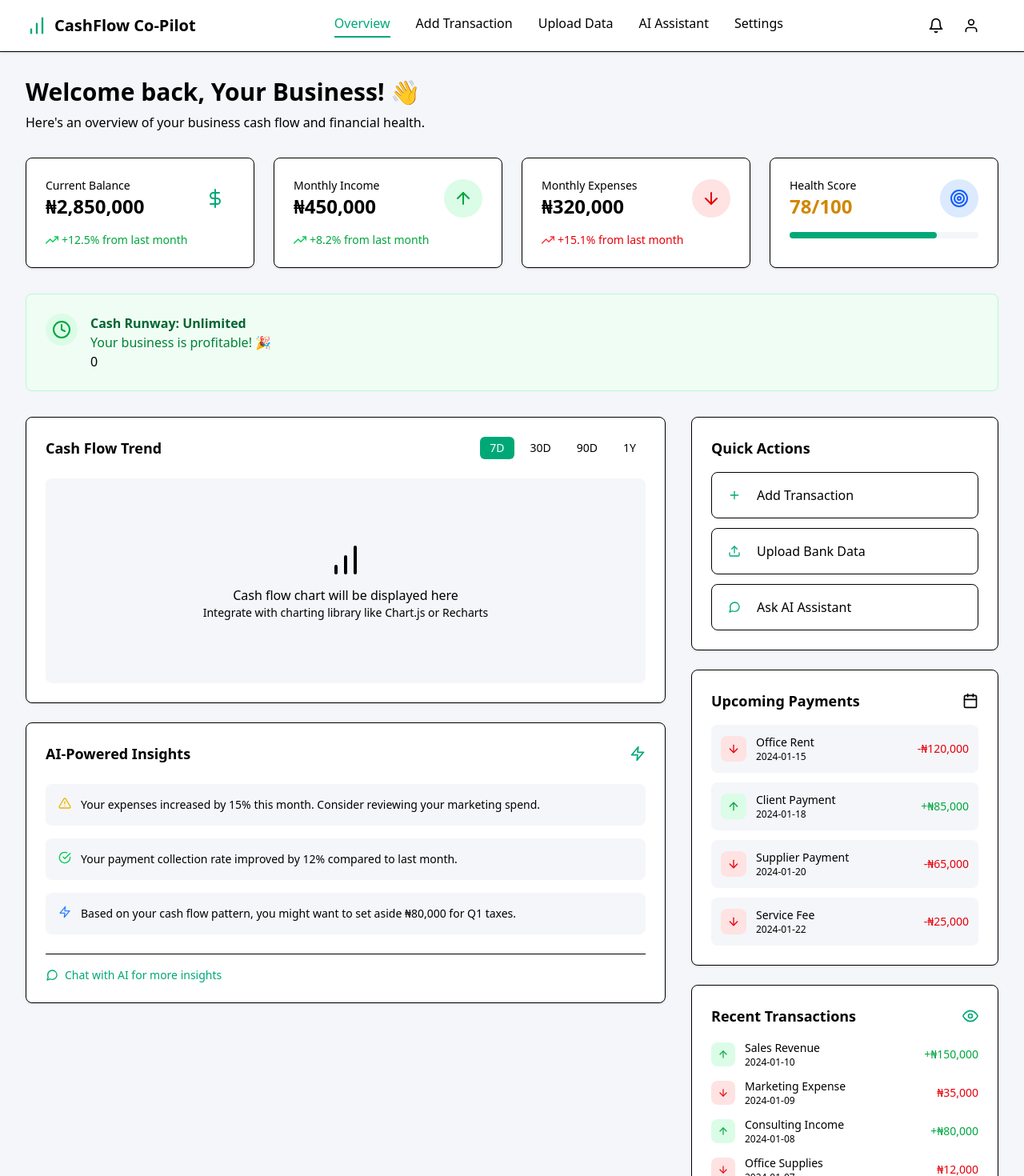
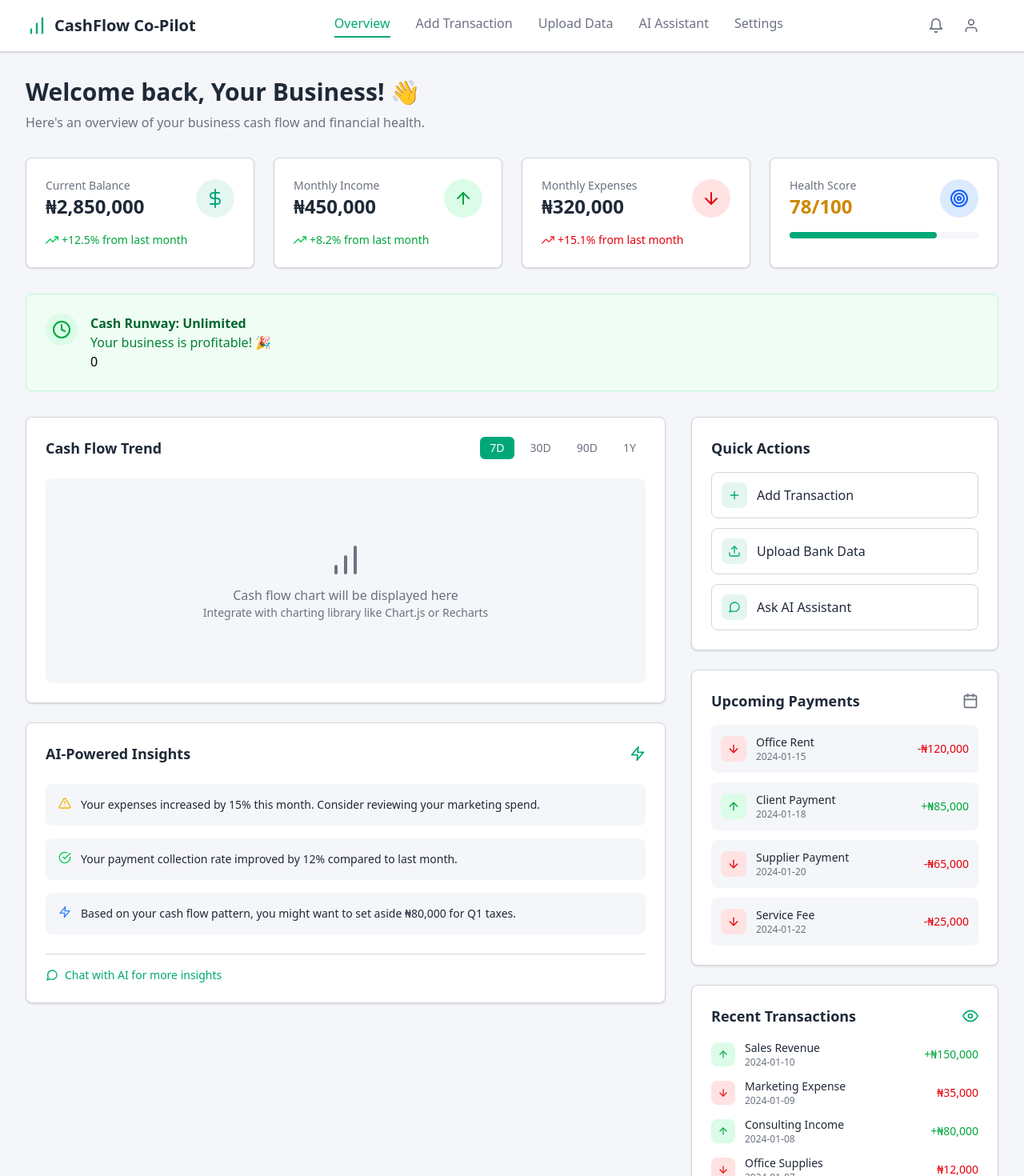
Before and after one commit to Sherifsani/cashflow-ai, a Next.js app: page /dashboard in a window 1280 px wide. Shown: the top 1470 px of the page at 80% size. Built offline with nearby package versions, Linux system fonts and the light colour scheme.

Commit message:
fix(ui): color pallete on dashboard page.

```diff
--- a/app/dashboard/page.tsx
+++ b/app/dashboard/page.tsx
@@ -223,53 +223,53 @@ export default function Dashboard() {
 
   if (loading) {
     return (
-      <div className="min-h-screen bg-brand-gray-light flex items-center justify-center">
+      <div className="min-h-screen bg-background-light flex items-center justify-center">
         <div className="flex items-center space-x-2">
-          <FiRefreshCw className="animate-spin text-brand-teal" size={24} />
-          <span className="text-brand-gray-dark">Loading dashboard...</span>
+          <FiRefreshCw className="animate-spin text-primary" size={24} />
+          <span className="text-text-primary">Loading dashboard...</span>
         </div>
       </div>
     )
   }
 
   return (
-    <div className="min-h-screen bg-brand-gray-light">
+    <div className="min-h-screen bg-background-light">
       {/* Header */}
-      <header className="bg-white shadow-sm border-b border-brand-gray">
+      <header className="bg-white shadow-sm border-b border-border-brand">
         <div className="max-w-7xl mx-auto px-4 sm:px-6 lg:px-8">
           <div className="flex justify-between items-center h-16">
             {/* Logo and Brand */}
             <div className="flex items-center">
-              <FiBarChart className="text-brand-teal" size={28} />
-              <span className="ml-2 text-xl font-bold text-brand-gray-dark">CashFlow Co-Pilot</span>
+              <FiBarChart className="text-primary" size={28} />
+              <span className="ml-2 text-xl font-bold text-text-primary">CashFlow Co-Pilot</span>
             </div>
 
             {/* Desktop Navigation */}
             <nav className="hidden md:flex space-x-8">
-              <Link href="/dashboard" className="text-brand-teal font-medium border-b-2 border-brand-teal pb-1">
+              <Link href="/dashboard" className="text-primary font-medium border-b-2 border-primary pb-1">
                 Overview
               </Link>
-              <Link href="/dashboard/add-transaction" className="text-brand-gray hover:text-brand-teal transition-colors">
+              <Link href="/dashboard/add-transaction" className="text-text-secondary hover:text-primary transition-colors">
                 Add Transaction
               </Link>
-              <Link href="/dashboard/upload" className="text-brand-gray hover:text-brand-teal transition-colors">
+              <Link href="/dashboard/upload" className="text-text-secondary hover:text-primary transition-colors">
                 Upload Data
               </Link>
-              <Link href="/dashboard/chat" className="text-brand-gray hover:text-brand-teal transition-colors">
+              <Link href="/dashboard/chat" className="text-text-secondary hover:text-primary transition-colors">
                 AI Assistant
               </Link>
-              <Link href="/dashboard/settings" className="text-brand-gray hover:text-brand-teal transition-colors">
+              <Link href="/dashboard/settings" className="text-text-secondary hover:text-primary transition-colors">
                 Settings
               </Link>
             </nav>
 
             {/* User Menu */}
             <div className="flex items-center space-x-4">
-              <button className="p-2 text-brand-gray hover:text-brand-teal transition-colors">
+              <button className="p-2 text-text-secondary hover:text-primary transition-colors">
                 <FiBell size={20} />
               </button>
               <div className="relative group">
-                <button className="flex items-center space-x-2 text-brand-gray hover:text-brand-teal transition-colors">
+                <button className="flex items-center space-x-2 text-text-secondary hover:text-primary transition-colors">
                   <FiUser size={20} />
                   <span className="hidden sm:block">{user?.email}</span>
                 </button>
@@ -277,7 +277,7 @@ export default function Dashboard() {
                   <div className="py-1">
                     <button
                       onClick={handleLogout}
-                      className="flex items-center space-x-2 px-4 py-2 text-sm text-brand-gray hover:bg-brand-gray-light hover:text-brand-teal w-full text-left"
+                      className="flex items-center space-x-2 px-4 py-2 text-sm text-text-secondary hover:bg-background-light hover:text-primary w-full text-left"
                     >
                       <FiLogOut size={16} />
                       <span>Logout</span>
@@ -289,7 +289,7 @@ export default function Dashboard() {
               {/* Mobile menu button */}
               <button
                 onClick={() => setShowMobileMenu(!showMobileMenu)}
-                className="md:hidden p-2 text-brand-gray hover:text-brand-teal transition-colors"
+                className="md:hidden p-2 text-text-secondary hover:text-primary transition-colors"
               >
                 <FiBarChart size={20} />
               </button>
@@ -299,21 +299,21 @@ export default function Dashboard() {
 
         {/* Mobile Navigation */}
         {showMobileMenu && (
-          <div className="md:hidden bg-white border-t border-brand-gray">
+          <div className="md:hidden bg-white border-t border-border-brand">
             <div className="px-2 pt-2 pb-3 space-y-1">
-              <Link href="/dashboard" className="block px-3 py-2 text-brand-teal font-medium bg-brand-gray-light rounded-md">
+              <Link href="/dashboard" className="block px-3 py-2 text-primary font-medium bg-background-light rounded-md">
                 Overview
               </Link>
-              <Link href="/dashboard/add-transaction" className="block px-3 py-2 text-brand-gray hover:text-brand-teal hover:bg-brand-gray-light rounded-md transition-colors">
+              <Link href="/dashboard/add-transaction" className="block px-3 py-2 text-text-secondary hover:text-primary hover:bg-background-light rounded-md transition-colors">
                 Add Transaction
               </Link>
-              <Link href="/dashboard/upload" className="block px-3 py-2 text-brand-gray hover:text-brand-teal hover:bg-brand-gray-light rounded-md transition-colors">
+              <Link href="/dashboard/upload" className="block px-3 py-2 text-text-secondary hover:text-primary hover:bg-background-light rounded-md transition-colors">
                 Upload Data
               </Link>
-              <Link href="/dashboard/chat" className="block px-3 py-2 text-brand-gray hover:text-brand-teal hover:bg-brand-gray-light rounded-md transition-colors">
+              <Link href="/dashboard/chat" className="block px-3 py-2 text-text-secondary hover:text-primary hover:bg-background-light rounded-md transition-colors">
                 AI Assistant
               </Link>
-              <Link href="/dashboard/settings" className="block px-3 py-2 text-brand-gray hover:text-brand-teal hover:bg-brand-gray-light rounded-md transition-colors">
+              <Link href="/dashboard/settings" className="block px-3 py-2 text-text-secondary hover:text-primary hover:bg-background-light rounded-md transition-colors">
                 Settings
               </Link>
             </div>
@@ -325,10 +325,10 @@ export default function Dashboard() {
       <main className="max-w-7xl mx-auto px-4 sm:px-6 lg:px-8 py-8">
         {/* Welcome Section */}
         <div className="mb-8">
-          <h1 className="text-3xl font-bold text-brand-gray-dark">
+          <h1 className="text-3xl font-bold text-text-primary">
             Welcome back, {mockData.businessName}! 👋
           </h1>
-          <p className="text-brand-gray mt-2">
+          <p className="text-text-secondary mt-2">
             Here's an overview of your business cash flow and financial health.
           </p>
         </div>
@@ -336,16 +336,16 @@ export default function Dashboard() {
         {/* Key Metrics Grid */}
         <div className="grid grid-cols-1 md:grid-cols-2 lg:grid-cols-4 gap-6 mb-8">
           {/* Current Balance */}
-          <div className="bg-white p-6 rounded-lg shadow-sm border border-brand-gray">
+          <div className="bg-white p-6 rounded-lg shadow-sm border border-border-brand">
             <div className="flex items-center justify-between">
               <div>
-                <p className="text-sm font-medium text-brand-gray">Current Balance</p>
-                <p className="text-2xl font-bold text-brand-gray-dark">
+                <p className="text-sm font-medium text-text-secondary">Current Balance</p>
+                <p className="text-2xl font-bold text-text-primary">
                   {formatCurrency(mockData.currentBalance)}
                 </p>
               </div>
-              <div className="p-3 bg-brand-teal/10 rounded-full">
-                <FiDollarSign className="text-brand-teal" size={24} />
+              <div className="p-3 bg-primary/10 rounded-full">
+                <FiDollarSign className="text-primary" size={24} />
               </div>
             </div>
             <div className="mt-4 flex items-center">
@@ -355,11 +355,11 @@ export default function Dashboard() {
           </div>
 
           {/* Monthly Income */}
-          <div className="bg-white p-6 rounded-lg shadow-sm border border-brand-gray">
+          <div className="bg-white p-6 rounded-lg shadow-sm border border-border-brand">
             <div className="flex items-center justify-between">
               <div>
-                <p className="text-sm font-medium text-brand-gray">Monthly Income</p>
-                <p className="text-2xl font-bold text-brand-gray-dark">
+                <p className="text-sm font-medium text-text-secondary">Monthly Income</p>
+                <p className="text-2xl font-bold text-text-primary">
                   {formatCurrency(mockData.monthlyIncome)}
                 </p>
               </div>
@@ -374,11 +374,11 @@ export default function Dashboard() {
           </div>
 
           {/* Monthly Expenses */}
-          <div className="bg-white p-6 rounded-lg shadow-sm border border-brand-gray">
+          <div className="bg-white p-6 rounded-lg shadow-sm border border-border-brand">
             <div className="flex items-center justify-between">
               <div>
-                <p className="text-sm font-medium text-brand-gray">Monthly Expenses</p>
-                <p className="text-2xl font-bold text-brand-gray-dark">
+                <p className="text-sm font-medium text-text-secondary">Monthly Expenses</p>
+                <p className="text-2xl font-bold text-text-primary">
                   {formatCurrency(mockData.monthlyExpenses)}
                 </p>
               </div>
@@ -393,10 +393,10 @@ export default function Dashboard() {
           </div>
 
           {/* Cash Flow Health Score */}
-          <div className="bg-white p-6 rounded-lg shadow-sm border border-brand-gray">
+          <div className="bg-white p-6 rounded-lg shadow-sm border border-border-brand">
             <div className="flex items-center justify-between">
               <div>
-                <p className="text-sm font-medium text-brand-gray">Health Score</p>
+                <p className="text-sm font-medium text-text-secondary">Health Score</p>
                 <p className={`text-2xl font-bold ${getHealthScoreColor(mockData.healthScore)}`}>
                   {mockData.healthScore}/100
                 </p>
@@ -406,9 +406,9 @@ export default function Dashboard() {
               </div>
             </div>
             <div className="mt-4">
-              <div className="w-full bg-brand-gray-light rounded-full h-2">
+              <div className="w-full bg-background-light rounded-full h-2">
                 <div
-                  className="bg-brand-teal h-2 rounded-full transition-all duration-300"
+                  className="bg-primary h-2 rounded-full transition-all duration-300"
                   style={{ width: `${mockData.healthScore}%` }}
                 ></div>
               </div>
@@ -468,9 +468,9 @@ export default function Dashboard() {
           {/* Left Column - Charts and Analytics */}
           <div className="lg:col-span-2 space-y-6">
             {/* Time Range Selector */}
-            <div className="bg-white p-6 rounded-lg shadow-sm border border-brand-gray">
+            <div className="bg-white p-6 rounded-lg shadow-sm border border-border-brand">
               <div className="flex flex-col sm:flex-row sm:items-center sm:justify-between mb-6">
-                <h2 className="text-lg font-semibold text-brand-gray-dark mb-4 sm:mb-0">Cash Flow Trend</h2>
+                <h2 className="text-lg font-semibold text-text-primary mb-4 sm:mb-0">Cash Flow Trend</h2>
                 <div className="flex space-x-2">
                   {(['7days', '30days', '90days', '1year'] as TimeRange[]).map((range) => (
                     <button
@@ -478,8 +478,8 @@ export default function Dashboard() {
                       onClick={() => setSelectedTimeRange(range)}
                       className={`px-3 py-1 rounded-md text-sm font-medium transition-colors ${
                         selectedTimeRange === range
-                          ? 'bg-brand-teal text-white'
-                          : 'text-brand-gray hover:text-brand-teal hover:bg-brand-gray-light'
+                          ? 'bg-primary text-white'
+                          : 'text-text-secondary hover:text-primary hover:bg-background-light'
                       }`}
                     >
                       {range === '7days' ? '7D' : range === '30days' ? '30D' : range === '90days' ? '90D' : '1Y'}
@@ -489,8 +489,8 @@ export default function Dashboard() {
               </div>
 
               {/* Placeholder for Chart */}
-              <div className="h-64 bg-brand-gray-light rounded-lg flex items-center justify-center">
-                <div className="text-center text-brand-gray">
+              <div className="h-64 bg-background-light rounded-lg flex items-center justify-center">
+                <div className="text-center text-text-secondary">
                   <FiBarChart size={48} className="mx-auto mb-2" />
                   <p>Cash flow chart will be displayed here</p>
                   <p className="text-sm">Integrate with charting library like Chart.js or Recharts</p>
@@ -499,27 +499,27 @@ export default function Dashboard() {
             </div>
 
             {/* AI Insights */}
-            <div className="bg-white p-6 rounded-lg shadow-sm border border-brand-gray">
+            <div className="bg-white p-6 rounded-lg shadow-sm border border-border-brand">
               <div className="flex items-center justify-between mb-6">
-                <h2 className="text-lg font-semibold text-brand-gray-dark">AI-Powered Insights</h2>
-                <FiZap className="text-brand-teal" size={20} />
+                <h2 className="text-lg font-semibold text-text-primary">AI-Powered Insights</h2>
+                <FiZap className="text-primary" size={20} />
               </div>
 
               <div className="space-y-4">
                 {mockData.aiInsights.map((insight, index) => (
-                  <div key={index} className="flex items-start space-x-3 p-4 bg-brand-gray-light rounded-lg">
+                  <div key={index} className="flex items-start space-x-3 p-4 bg-background-light rounded-lg">
                     {getInsightIcon(insight.type)}
                     <div className="flex-1">
-                      <p className="text-brand-gray-dark text-sm">{insight.message}</p>
+                      <p className="text-text-primary text-sm">{insight.message}</p>
                     </div>
                   </div>
                 ))}
               </div>
 
-              <div className="mt-6 pt-4 border-t border-brand-gray">
+              <div className="mt-6 pt-4 border-t border-border-brand">
                 <Link
                   href="/dashboard/chat"
-                  className="flex items-center space-x-2 text-brand-teal hover:text-brand-teal/80 transition-colors"
+                  className="flex items-center space-x-2 text-primary hover:text-primary-dark transition-colors"
                 >
                   <FiMessageCircle size={16} />
                   <span className="text-sm font-medium">Chat with AI for more insights</span>
@@ -531,51 +531,51 @@ export default function Dashboard() {
           {/* Right Column - Recent Activity & Quick Actions */}
           <div className="space-y-6">
             {/* Quick Actions */}
-            <div className="bg-white p-6 rounded-lg shadow-sm border border-brand-gray">
-              <h3 className="text-lg font-semibold text-brand-gray-dark mb-4">Quick Actions</h3>
+            <div className="bg-white p-6 rounded-lg shadow-sm border border-border-brand">
+              <h3 className="text-lg font-semibold text-text-primary mb-4">Quick Actions</h3>
               <div className="space-y-3">
                 <Link
                   href="/dashboard/add-transaction"
-                  className="flex items-center space-x-3 p-3 border border-brand-gray rounded-lg hover:bg-brand-gray-light hover:border-brand-teal transition-colors group"
+                  className="flex items-center space-x-3 p-3 border border-border-brand rounded-lg hover:bg-background-light hover:border-primary transition-colors group"
                 >
-                  <div className="p-2 bg-brand-teal/10 rounded-lg group-hover:bg-brand-teal group-hover:text-white transition-colors">
-                    <FiPlus className="text-brand-teal group-hover:text-white" size={16} />
+                  <div className="p-2 bg-primary/10 rounded-lg group-hover:bg-primary group-hover:text-white transition-colors">
+                    <FiPlus className="text-primary group-hover:text-white" size={16} />
                   </div>
-                  <span className="text-brand-gray-dark group-hover:text-brand-teal">Add Transaction</span>
+                  <span className="text-text-primary group-hover:text-primary">Add Transaction</span>
                 </Link>
 
                 <Link
                   href="/dashboard/upload"
-                  className="flex items-center space-x-3 p-3 border border-brand-gray rounded-lg hover:bg-brand-gray-light hover:border-brand-teal transition-colors group"
+                  className="flex items-center space-x-3 p-3 border border-border-brand rounded-lg hover:bg-background-light hover:border-primary transition-colors group"
                 >
-                  <div className="p-2 bg-brand-teal/10 rounded-lg group-hover:bg-brand-teal group-hover:text-white transition-colors">
-                    <FiUpload className="text-brand-teal group-hover:text-white" size={16} />
+                  <div className="p-2 bg-primary/10 rounded-lg group-hover:bg-primary group-hover:text-white transition-colors">
+                    <FiUpload className="text-primary group-hover:text-white" size={16} />
                   </div>
-                  <span className="text-brand-gray-dark group-hover:text-brand-teal">Upload Bank Data</span>
+                  <span className="text-text-primary group-hover:text-primary">Upload Bank Data</span>
                 </Link>
 
                 <Link
                   href="/dashboard/chat"
-                  className="flex items-center space-x-3 p-3 border border-brand-gray rounded-lg hover:bg-brand-gray-light hover:border-brand-teal transition-colors group"
+                  className="flex items-center space-x-3 p-3 border border-border-brand rounded-lg hover:bg-background-light hover:border-primary transition-colors group"
                 >
-                  <div className="p-2 bg-brand-teal/10 rounded-lg group-hover:bg-brand-teal group-hover:text-white transition-colors">
-                    <FiMessageCircle className="text-brand-teal group-hover:text-white" size={16} />
+                  <div className="p-2 bg-primary/10 rounded-lg group-hover:bg-primary group-hover:text-white transition-colors">
+                    <FiMessageCircle className="text-primary group-hover:text-white" size={16} />
                   </div>
-                  <span className="text-brand-gray-dark group-hover:text-brand-teal">Ask AI Assistant</span>
+                  <span className="text-text-primary group-hover:text-primary">Ask AI Assistant</span>
                 </Link>
               </div>
             </div>
 
             {/* Upcoming Payments */}
-            <div className="bg-white p-6 rounded-lg shadow-sm border border-brand-gray">
+            <div className="bg-white p-6 rounded-lg shadow-sm border border-border-brand">
               <div className="flex items-center justify-between mb-4">
-                <h3 className="text-lg font-semibold text-brand-gray-dark">Upcoming Payments</h3>
-                <FiCalendar className="text-brand-gray" size={20} />
+                <h3 className="text-lg font-semibold text-text-primary">Upcoming Payments</h3>
+                <FiCalendar className="text-text-secondary" size={20} />
               </div>
 
               <div className="space-y-3">
                 {mockData.upcomingPayments.map((payment, index) => (
-                  <div key={index} className="flex items-center justify-between p-3 bg-brand-gray-light rounded-lg">
+                  <div key={index} className="flex items-center justify-between p-3 bg-background-light rounded-lg">
                     <div className="flex items-center space-x-3">
                       <div className={`p-2 rounded-lg ${
                         payment.type === 'income' ? 'bg-green-100' : 'bg-red-100'
@@ -586,8 +586,8 @@ export default function Dashboard() {
                         }
                       </div>
                       <div>
-                        <p className="text-sm font-medium text-brand-gray-dark">{payment.name}</p>
-                        <p className="text-xs text-brand-gray">{payment.dueDate}</p>
+                        <p className="text-sm font-medium text-text-primary">{payment.name}</p>
+                        <p className="text-xs text-text-secondary">{payment.dueDate}</p>
                       </div>
                     </div>
                     <span className={`text-sm font-medium ${
@@ -601,10 +601,10 @@ export default function Dashboard() {
             </div>
 
             {/* Recent Transactions */}
-            <div className="bg-white p-6 rounded-lg shadow-sm border border-brand-gray">
+            <div className="bg-white p-6 rounded-lg shadow-sm border border-border-brand">
               <div className="flex items-center justify-between mb-4">
-                <h3 className="text-lg font-semibold text-brand-gray-dark">Recent Transactions</h3>
-                <button className="text-brand-teal hover:text-brand-teal/80 transition-colors">
+                <h3 className="text-lg font-semibold text-text-primary">Recent Transactions</h3>
+                <button className="text-primary hover:text-primary-dark transition-colors">
                   <FiEye size={20} />
                 </button>
               </div>
@@ -622,8 +622,8 @@ export default function Dashboard() {
                         }
                       </div>
                       <div>
-                        <p className="text-sm font-medium text-brand-gray-dark">{transaction.description}</p>
-                        <p className="text-xs text-brand-gray">{transaction.date}</p>
+                        <p className="text-sm font-medium text-text-primary">{transaction.description}</p>
+                        <p className="text-xs text-text-secondary">{transaction.date}</p>
                       </div>
                     </div>
                     <span className={`text-sm font-medium ${
@@ -635,10 +635,10 @@ export default function Dashboard() {
                 ))}
               </div>
 
-              <div className="mt-4 pt-4 border-t border-brand-gray">
+              <div className="mt-4 pt-4 border-t border-border-brand">
                 <Link
                   href="/dashboard/add-transaction"
-                  className="flex items-center justify-center space-x-2 text-brand-teal hover:text-brand-teal/80 transition-colors"
+                  className="flex items-center justify-center space-x-2 text-primary hover:text-primary-dark transition-colors"
                 >
                   <FiPlus size={16} />
                   <span className="text-sm font-medium">Add New Transaction</span>
```
